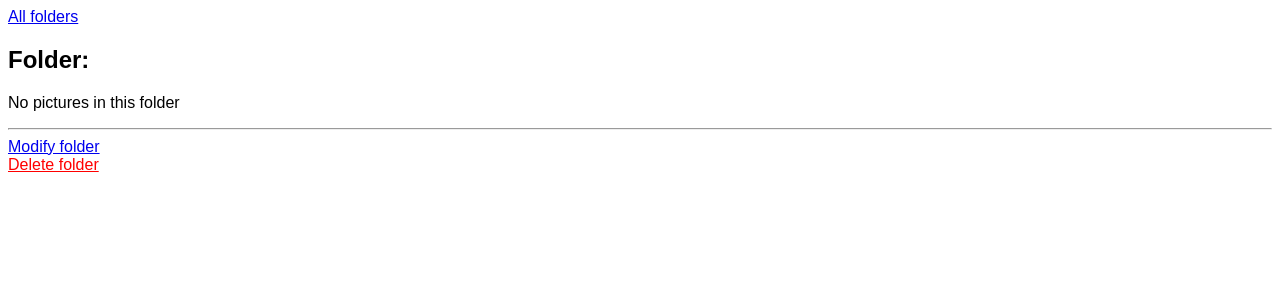
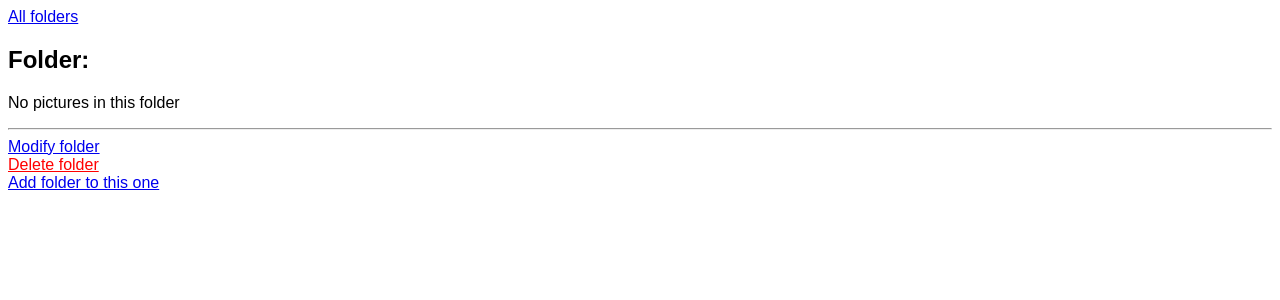
Before and after one commit to andywar65/funicular-up, a Django app: template src/funicular_up/templates/funicular_up/folder_detail.html in a window 1280 px wide. Shown: the top 300 px of the page. Run offline with Django 5.2, Linux system fonts and the light colour scheme; the template is opened without the code that fills it, so the values that code supplies are empty; the visitor is signed in with stand-in values (Sample User, id 1); parts of the project's set-up code (start-up, migrations or seed data) failed here and were passed over; some libraries are stand-ins or nearby versions.

Commit message:
added folder initial create view

```diff
--- a/src/funicular_up/templates/funicular_up/htmx/folder_detail.html
+++ b/src/funicular_up/templates/funicular_up/htmx/folder_detail.html
@@ -60,4 +60,11 @@
      hx-confirm="{% trans 'Are you sure you want to delete this folder?' %}">
     {% trans "Delete folder" %}
   </a>
+  <br>
+  <a href="#"
+     hx-get="{% url 'funicular_up:folder_create_initial' pk=object.id %}"
+     hx-target="#fup-content"
+     hx-push-url="true">
+    {% trans "Add folder to this one" %}
+  </a>
 {% endif %}
--- a/src/funicular_up/urls.py
+++ b/src/funicular_up/urls.py
@@ -8,6 +8,7 @@ from .views import (
     EntryUpdateAPIView,
     FolderCreateView,
     FolderDetailView,
+    FolderInitialCreateView,
     FolderListView,
     SendStatus,
     folder_delete_view,
@@ -19,6 +20,11 @@ urlpatterns = [
     path("folder/", FolderListView.as_view(), name="folder_list"),
     path("folder/create/", FolderCreateView.as_view(), name="folder_create"),
     path("folder/<pk>/", FolderDetailView.as_view(), name="folder_detail"),
+    path(
+        "folder/<pk>/create/",
+        FolderInitialCreateView.as_view(),
+        name="folder_create_initial",
+    ),
     path("folder/<pk>/delete/", folder_delete_view, name="folder_delete"),
     path("entry/<pk>/", EntryDetailView.as_view(), name="entry_detail"),
     path("entry/<pk>/status/", EntryStatusDetailView.as_view(), name="entry_status"),
```
Also changed, not shown: src/funicular_up/views.py (+8 -0 lines).
